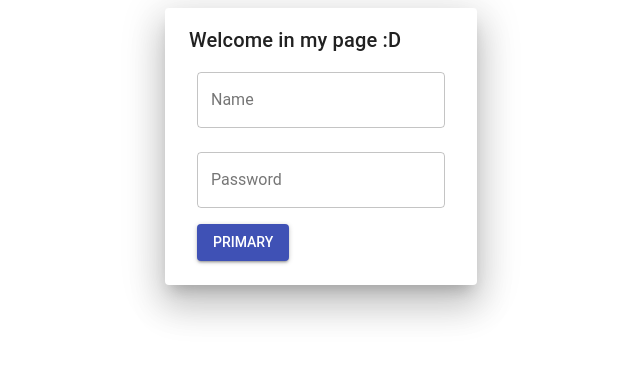
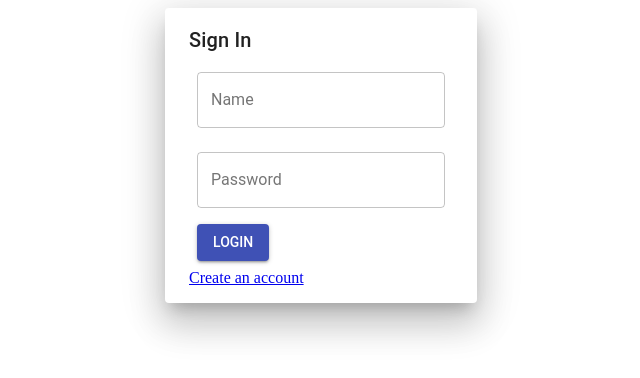
Before and after one commit to kpgrabowski/Calculator, a React (Create React App) app: page /loggIn in a window 1280 px wide. Shown: the top 378 px of the page, without its empty margins (319-959 px from the left). Built offline with nearby package versions, Linux system fonts and the light colour scheme.

Commit message:
Router are done

```diff
--- /dev/null
+++ b/src/component/CreateAccount.js
@@ -0,0 +1,14 @@
+import React from 'react';
+
+const CreateAccount = () => {
+  return(
+    <div style={{display: "flex", justifyContent: "center"}}>
+      <div style={{display: "flex",  flexDirection: "column"}}>
+      <h2>Sorry...</h2>
+      <h1>I'm working about it</h1>
+      </div>
+    </div>
+  )
+};
+
+export default CreateAccount;
--- a/src/component/LoggIn.js
+++ b/src/component/LoggIn.js
@@ -5,6 +5,7 @@ import { withStyles } from '@material-ui/core/styles';
 import styles from './LoggIn-style'
 import TextField from "@material-ui/core/TextField/TextField";
 import Button from "@material-ui/core/Button/Button";
+import {Link} from "react-router-dom";
 
 class LoggIn extends Component{
 
@@ -27,7 +28,7 @@ class LoggIn extends Component{
           <div>
           <Typography variant="h6"
                       component="h3">
-            Welcome in my page :D
+            Sign In
           </Typography>
           </div>
           <div>
@@ -55,9 +56,14 @@ class LoggIn extends Component{
           <div>
           <Button variant="contained"
                   color="primary"
-                  className={classes.button}>
-            Primary
+                  className={classes.button}
+                  component={Link} to="/"
+          >
+            login
           </Button>
+          </div>
+          <div>
+            <Link to="/createAccount">Create an account </Link>
           </div>
         </Paper>
       </div>
--- a/src/component/PageNotFound.js
+++ b/src/component/PageNotFound.js
@@ -3,8 +3,11 @@ import React from 'react';
 const PageNotFound = () => {
   return(
   <div>
+    <div>
     <h2>Page not found!!!</h2>
+    </div>
   </div>
+
   )
 };
 
--- a/src/component/Router.js
+++ b/src/component/Router.js
@@ -3,6 +3,7 @@ import { BrowserRouter, Route, Switch } from 'react-router-dom';
 import App from "./App";
 import LoggIn from "./LoggIn";
 import PageNotFound from "./PageNotFound";
+import CreateAccount from "./CreateAccount";
 
 export default class Router extends Component{
 
@@ -12,6 +13,7 @@ export default class Router extends Component{
         <Switch>
           <Route exact path="/" component={App} />
           <Route path="/loggIn" component={LoggIn} />
+          <Route to="/createAccount" component={CreateAccount} />
           <Route component={PageNotFound} />
         </Switch>
       </BrowserRouter>
```
